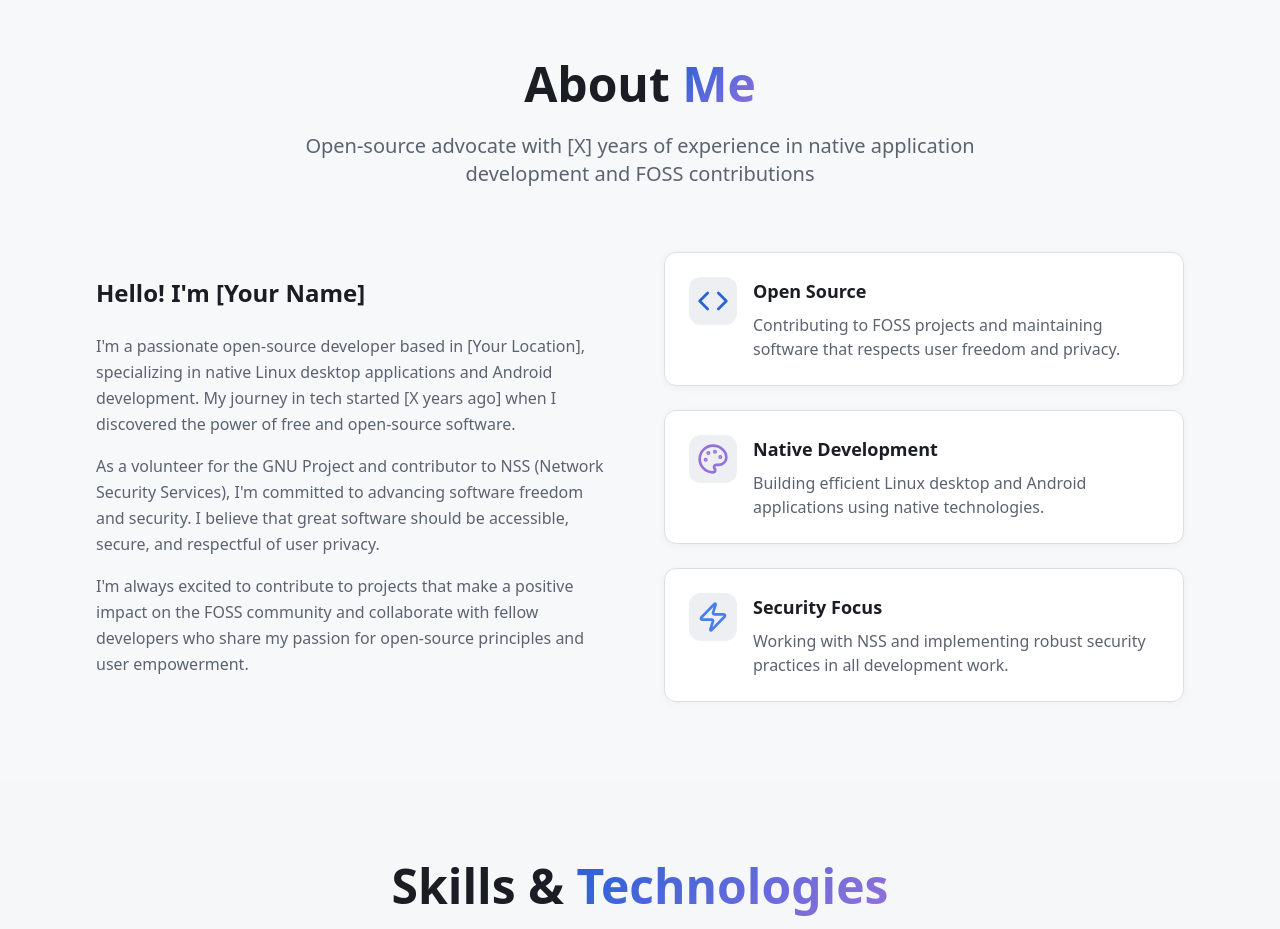
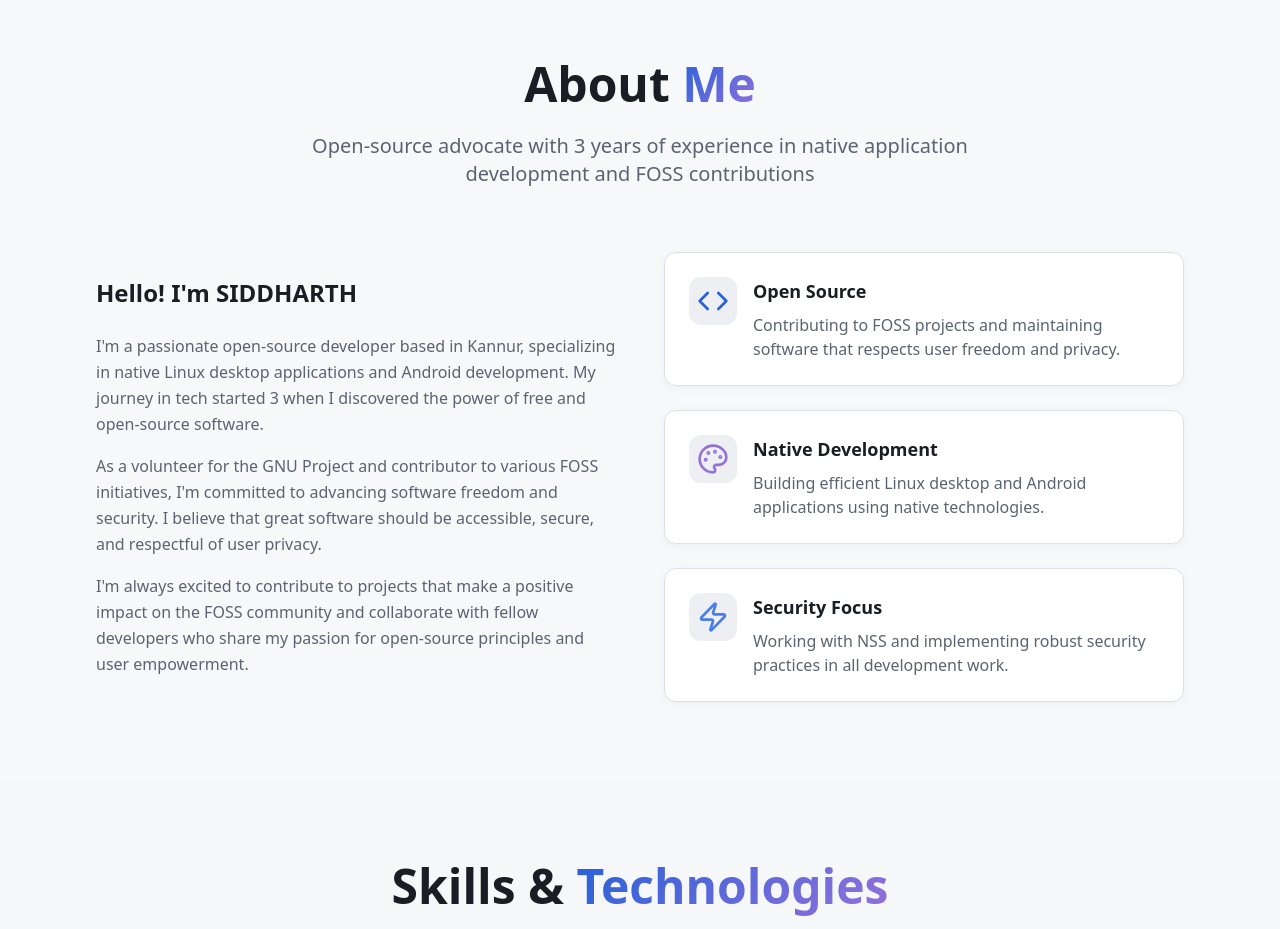
Before and after one commit to Symbian-Bro/Portfolio, a React (Vite) app: page / in a window 1280 px wide. Shown: the part 820-1749 px from the top of the page. Built offline with nearby package versions, Linux system fonts and the light colour scheme.

Commit message:
Changed the favicon and updated the About Me section.

```diff
--- a/src/components/portfolio/AboutSection.tsx
+++ b/src/components/portfolio/AboutSection.tsx
@@ -29,7 +29,7 @@ const AboutSection = () => {
             About <span className="gradient-text">Me</span>
           </h2>
           <p className="text-xl text-text-secondary max-w-2xl mx-auto">
-            Open-source advocate with [X] years of experience in native application development and FOSS contributions
+            Open-source advocate with 3 years of experience in native application development and FOSS contributions
           </p>
         </div>
 
@@ -37,17 +37,17 @@ const AboutSection = () => {
           {/* Text Content */}
           <div className="fade-in-delay-1">
             <h3 className="text-2xl font-semibold mb-6 text-text-primary">
-              Hello! I'm [Your Name]
+              Hello! I'm SIDDHARTH
             </h3>
             <div className="space-y-4 text-text-secondary leading-relaxed">
               <p>
-                I'm a passionate open-source developer based in [Your Location],
+                I'm a passionate open-source developer based in Kannur,
                 specializing in native Linux desktop applications and Android development.
-                My journey in tech started [X years ago] when I discovered the power
+                My journey in tech started 3 when I discovered the power
                 of free and open-source software.
               </p>
               <p>
-                As a volunteer for the GNU Project and contributor to NSS (Network Security Services),
+                As a volunteer for the GNU Project and contributor to various FOSS initiatives,
                 I'm committed to advancing software freedom and security. I believe that great
                 software should be accessible, secure, and respectful of user privacy.
               </p>
```
Also changed, not shown: 1 other file (tests, documents, lock files or other folders).
